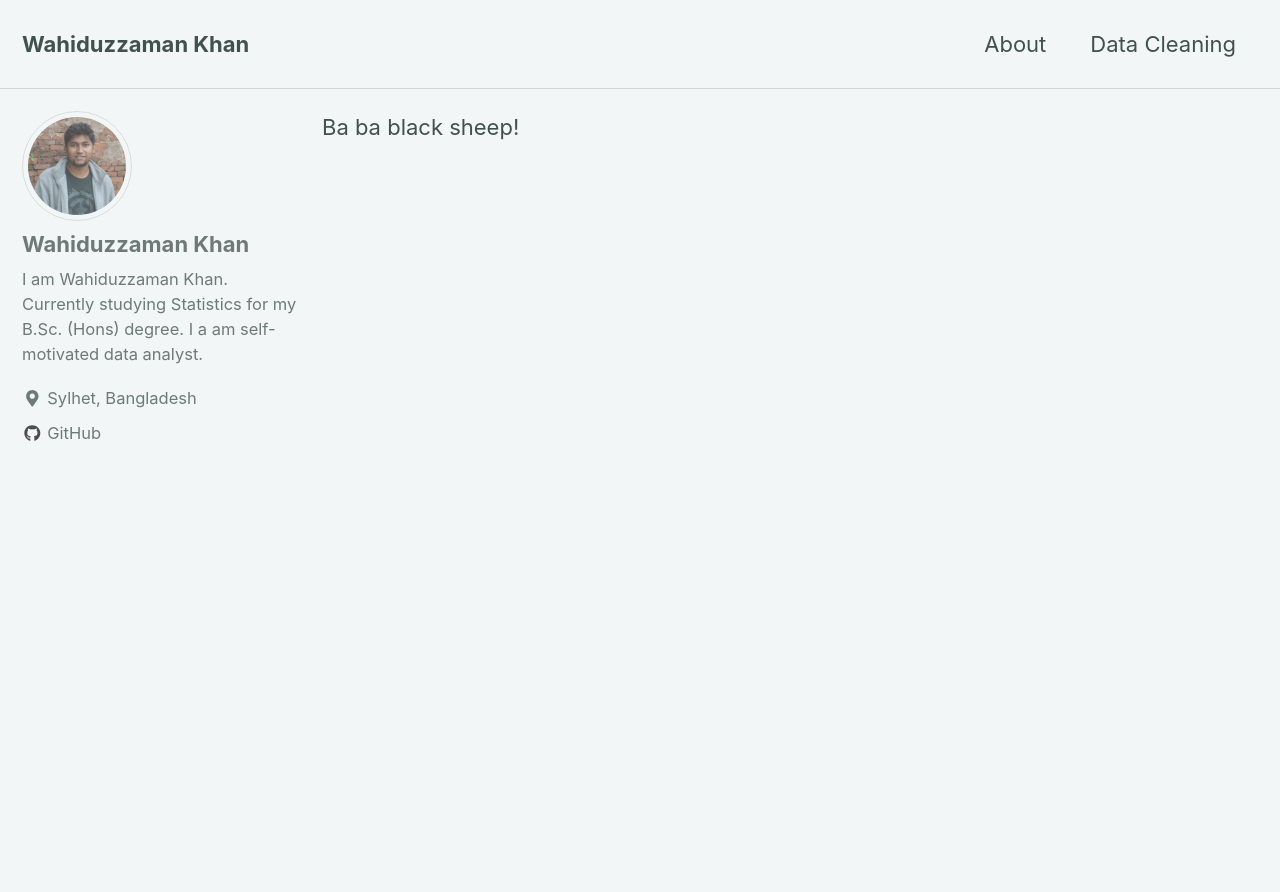
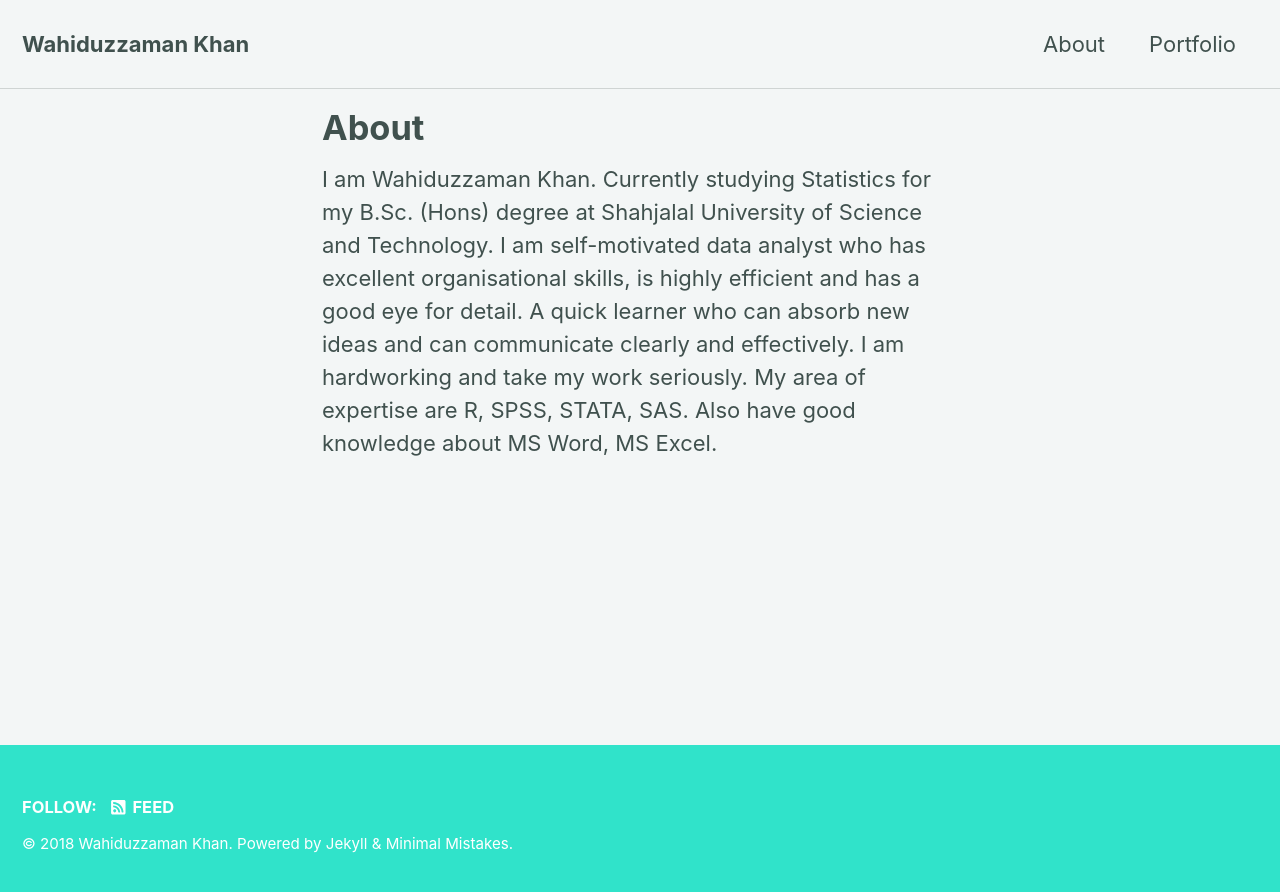
Before and after one commit to WahiduzzamanKhan/WahiduzzamanKhan.github.io, a Jekyll site: the page built from _pages/about.md, in a window 1280 px wide and 900 px high. Shown: the top 892 px of the window. Built offline with Jekyll 4.4.1, drawn with Linux system fonts in a browser that asks for light colours; nearby versions of some CDN libraries.

Commit message:
Prototype 1

```diff
--- a/_config.yml
+++ b/_config.yml
@@ -108,8 +108,8 @@
   email            :
   links:
     - label: "Email"
-      icon: "fas fa-fw fa-envelope-square"
-      # url: mailto:your.name@email.com
+      icon: "fas fa-fw fa-envelope"
+      url: mailto:wahiduzzamankhan007@gmail.com
     - label: "Website"
       icon: "fas fa-fw fa-link"
       # url: "https://your-website.com"
@@ -125,6 +125,9 @@
     - label: "Instagram"
       icon: "fab fa-fw fa-instagram"
       # url: "https://instagram.com/"
+    - label: "UpWork"
+      icon:
+      url: "https://www.upwork.com/o/profiles/users/_~018d97e166fa2645bd/"
 
 # Site Footer
 footer:
@@ -153,6 +156,7 @@
 include:
   - .htaccess
   - _pages
+  - _posts
 exclude:
   - "*.sublime-project"
   - "*.sublime-workspace"
--- a/_data/navigation.yml
+++ b/_data/navigation.yml
@@ -1,6 +1,6 @@
 # main links
 main:
   - title: "About"
-    url: /../_pages/about.md
-  - title: "Data Cleaning"
-    url: /../_pages/data-cleaning.md
+    url: ../about/
+  - title: "Portfolio"
+    url: ../portfolio/
--- /dev/null
+++ b/_pages/Portfolio.md
@@ -0,0 +1,4 @@
+---
+title: "Portfolio"
+permalink: /portfolio/
+---
--- a/_pages/about.md
+++ b/_pages/about.md
@@ -1,7 +1,9 @@
 ---
 title: "About"
 permalink: /about/
-header:
-	image:"/../images/me.jpg"
+author_profile: false
 ---
-Ba ba black sheep!
+
+I am Wahiduzzaman Khan. Currently studying Statistics for my B.Sc. (Hons) degree at Shahjalal University of Science and Technology.
+I am self-motivated data analyst who has excellent organisational skills, is highly efficient and has a good eye for detail. A quick learner who can absorb new ideas and can communicate clearly and effectively. I am hardworking and take my work seriously.
+My area of expertise are R, SPSS, STATA, SAS. Also have good knowledge about MS Word, MS Excel.
--- a/index.html
+++ b/index.html
@@ -2,5 +2,5 @@
 layout: home
 author_profile: true
 header:
-	image: ""
+    image: "../images/HomeBanner.jpg"
 ---
```
Also changed, not shown: _pages/404.md (deleted, +0 -7 lines), _pages/Data Cleaning.md (deleted, +0 -8 lines), images/HomeBanner.jpg (added), images/upwork-icon.png (added).
